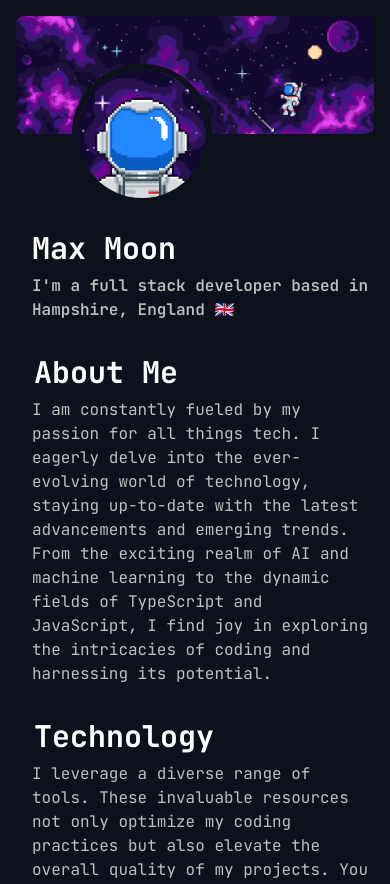
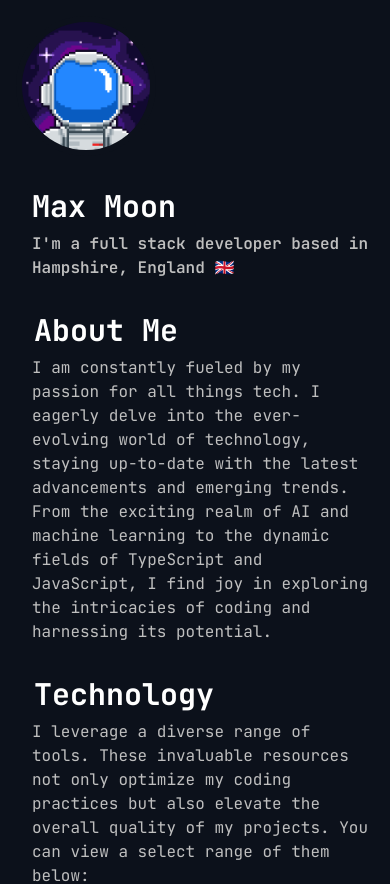
Before and after one commit to ImMaxM/maxmoon.sh, a Next.js app: page / in a window 390 px wide. Shown: the top 884 px of the page. Built offline with nearby package versions, Linux system fonts and the light colour scheme; no server answers.

Commit message:
fix: scaling issue on mobile

```diff
--- a/src/components/banner.tsx
+++ b/src/components/banner.tsx
@@ -7,14 +7,14 @@ const Banner = () => {
   return (
     <div className="relative">
       <Image
-        className="rounded-lg"
+        className="rounded-lg hidden md:block"
         src={BannerImage}
         alt="Space Banner"
         quality={100}
         priority={true}
       />
       <Image
-        className="absolute bottom-0 left-14 translate-y-1/2 transform rounded-full border-6 border-background"
+        className="md:absolute bottom-0 left-14 md:translate-y-1/2 transform rounded-full border-6 border-background"
         src={AvatarImage}
         alt="Avatar"
         width={140}
--- a/src/components/hero.tsx
+++ b/src/components/hero.tsx
@@ -2,7 +2,7 @@ import React from "react";
 
 const Hero = () => {
   return (
-    <div className="pl-4 md:pl-8 pt-16">
+    <div className="pl-4 md:pl-8 md:pt-16">
       <h1 className="font-bold text-3xl">Max Moon</h1>
       <h2 className="pt-2 font-semibold text-secondary">
         I&apos;m a full stack developer based in Hampshire, England 🇬🇧
```
